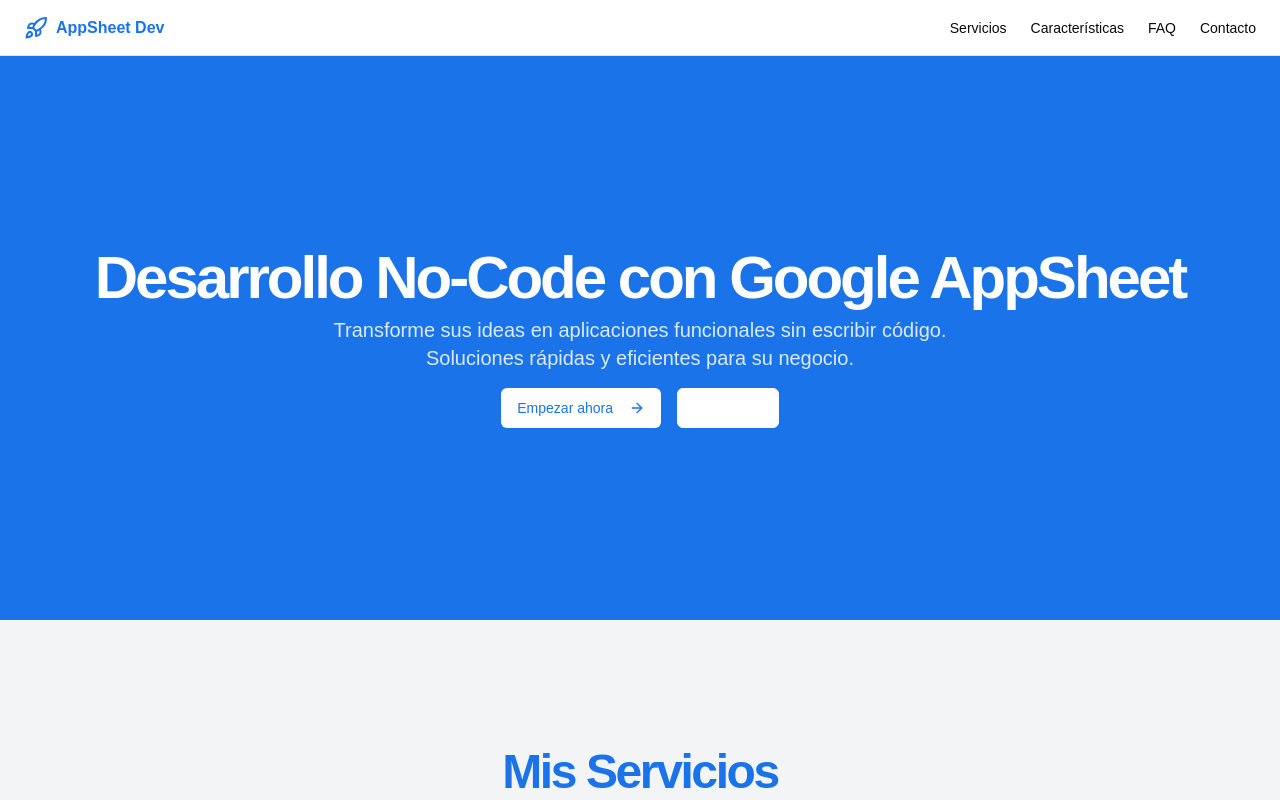
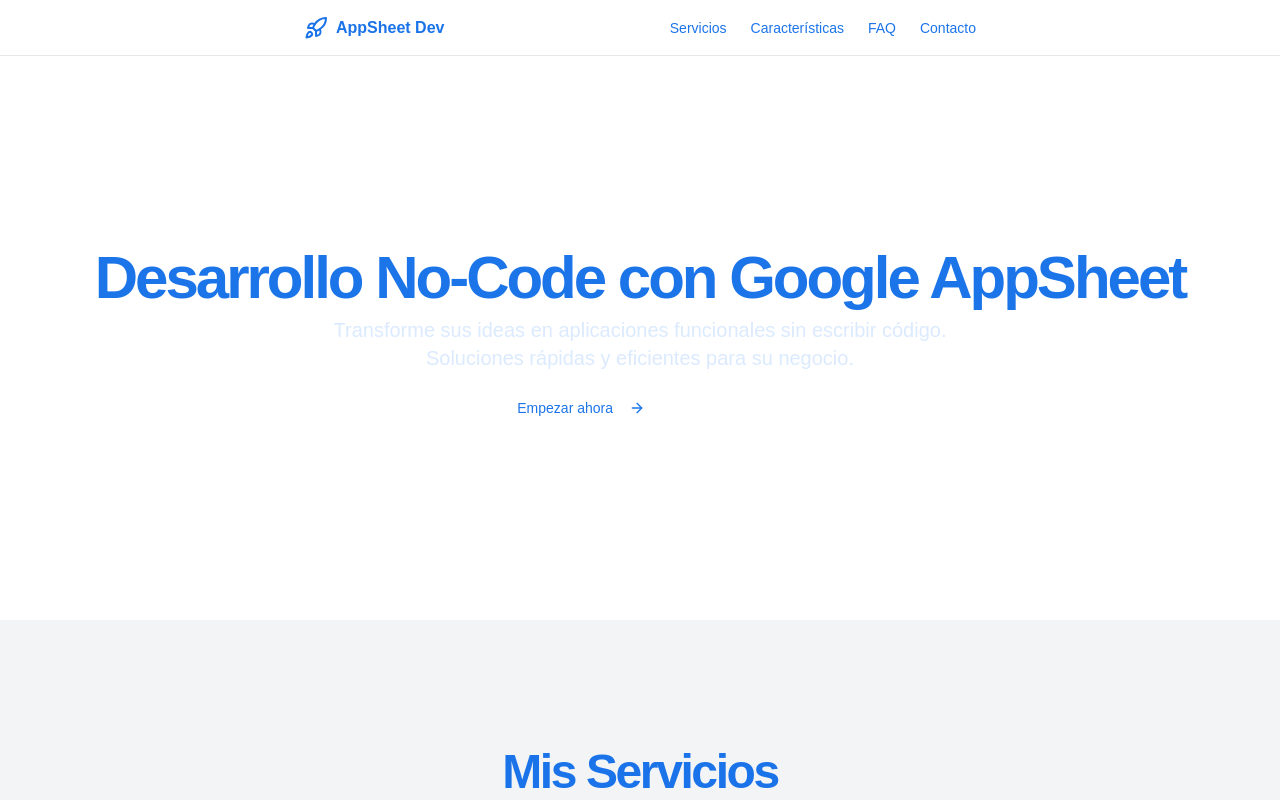
Before and after one commit to devfranciscogonzalez/landing, a Next.js app: page / in a window 1280 px wide. Shown: the top 800 px of the page. Built offline with nearby package versions, Linux system fonts and the light colour scheme.

Commit message:
Refactor CSS variables and import statements

```diff
--- a/app/globals.css
+++ b/app/globals.css
@@ -12,54 +12,56 @@
   }
 }
 
+
 @layer base {
   :root {
     --background: 0 0% 100%;
-    --foreground: 0 0% 3.9%;
+    --foreground: 214 82% 51%;
     --card: 0 0% 100%;
-    --card-foreground: 0 0% 3.9%;
+    --card-foreground: 222.2 84% 4.9%;
     --popover: 0 0% 100%;
-    --popover-foreground: 0 0% 3.9%;
-    --primary: 0 0% 9%;
-    --primary-foreground: 0 0% 98%;
-    --secondary: 0 0% 96.1%;
-    --secondary-foreground: 0 0% 9%;
-    --muted: 0 0% 96.1%;
-    --muted-foreground: 0 0% 45.1%;
-    --accent: 0 0% 96.1%;
-    --accent-foreground: 0 0% 9%;
+    --popover-foreground: 222.2 84% 4.9%;
+    --primary: 221.2 83.2% 53.3%;
+    --primary-foreground: 210 40% 98%;
+    --secondary: 210 40% 96.1%;
+    --secondary-foreground: 222.2 47.4% 11.2%;
+    --muted: 210 40% 96.1%;
+    --muted-foreground: 215.4 16.3% 46.9%;
+    --accent: 210 40% 96.1%;
+    --accent-foreground: 222.2 47.4% 11.2%;
     --destructive: 0 84.2% 60.2%;
-    --destructive-foreground: 0 0% 98%;
-    --border: 0 0% 89.8%;
-    --input: 0 0% 89.8%;
-    --ring: 0 0% 3.9%;
+    --destructive-foreground: 210 40% 98%;
+    --border: 214.3 31.8% 91.4%;
+    --input: 214.3 31.8% 91.4%;
+    --ring: 221.2 83.2% 53.3%;
+    --radius: 0.5rem;
     --chart-1: 12 76% 61%;
     --chart-2: 173 58% 39%;
     --chart-3: 197 37% 24%;
     --chart-4: 43 74% 66%;
     --chart-5: 27 87% 67%;
-    --radius: 0.5rem;
   }
+
   .dark {
-    --background: 0 0% 3.9%;
-    --foreground: 0 0% 98%;
-    --card: 0 0% 3.9%;
-    --card-foreground: 0 0% 98%;
-    --popover: 0 0% 3.9%;
-    --popover-foreground: 0 0% 98%;
-    --primary: 0 0% 98%;
-    --primary-foreground: 0 0% 9%;
-    --secondary: 0 0% 14.9%;
-    --secondary-foreground: 0 0% 98%;
-    --muted: 0 0% 14.9%;
-    --muted-foreground: 0 0% 63.9%;
-    --accent: 0 0% 14.9%;
-    --accent-foreground: 0 0% 98%;
+    --background: 222.2 84% 4.9%;
+    --foreground: 210 40% 98%;
+    --card: 222.2 84% 4.9%;
+    --card-foreground: 210 40% 98%;
+    --popover: 222.2 84% 4.9%;
+    --popover-foreground: 210 40% 98%;
+    --primary: 217.2 91.2% 59.8%;
+    --primary-foreground: 222.2 47.4% 11.2%;
+    --secondary: 217.2 32.6% 17.5%;
+    --secondary-foreground: 210 40% 98%;
+    --muted: 217.2 32.6% 17.5%;
+    --muted-foreground: 215 20.2% 65.1%;
+    --accent: 217.2 32.6% 17.5%;
+    --accent-foreground: 210 40% 98%;
     --destructive: 0 62.8% 30.6%;
-    --destructive-foreground: 0 0% 98%;
-    --border: 0 0% 14.9%;
-    --input: 0 0% 14.9%;
-    --ring: 0 0% 83.1%;
+    --destructive-foreground: 210 40% 98%;
+    --border: 217.2 32.6% 17.5%;
+    --input: 217.2 32.6% 17.5%;
+    --ring: 224.3 76.3% 48%;
     --chart-1: 220 70% 50%;
     --chart-2: 160 60% 45%;
     --chart-3: 30 80% 55%;
--- a/app/page.tsx
+++ b/app/page.tsx
@@ -1,16 +1,16 @@
-import Contact from '@/components/Contact'
-import FAQ from '@/components/FAQ'
-import Features from '@/components/Features'
-import Footer from '@/components/Footer'
-import Header from '@/components/Header'
-import Hero from '@/components/Hero'
-import Services from '@/components/Services'
+import Contact from "@/components/Contact";
+import FAQ from "@/components/FAQ";
+import Features from "@/components/Features";
+import Footer from "@/components/Footer";
+import Header from "@/components/Header";
+import Hero from "@/components/Hero";
+import Services from "@/components/Services";
 
 export default function Home() {
   return (
-    <div className="flex flex-col min-h-screen">
+    <div className="flex flex-col min-h-screen w-full">
       <Header />
-      <main className="flex-1">
+      <main className="flex flex-col justify-center items-center w-full">
         <Hero />
         <Services />
         <Features />
--- a/components/FAQ.tsx
+++ b/components/FAQ.tsx
@@ -9,7 +9,7 @@
   return (
     <section id="faq" className="w-full py-12 md:py-24 lg:py-32 bg-gray-100">
       <div className="container px-4 md:px-6">
-        <h2 className="text-3xl font-bold tracking-tighter sm:text-4xl md:text-5xl text-center mb-8 text-[#1a73e8]">
+        <h2 className="text-3xl font-bold tracking-tighter sm:text-4xl md:text-5xl text-center mb-8">
           Preguntas Frecuentes
         </h2>
         <Accordion
--- a/components/Header.tsx
+++ b/components/Header.tsx
@@ -1,30 +1,47 @@
-'use client'
+"use client";
 
-import { useState } from 'react'
-import Link from 'next/link'
-import { Button } from "@/components/ui/button"
-import { Rocket, Menu, X } from "lucide-react"
+import { useState } from "react";
+import Link from "next/link";
+import { Button } from "@/components/ui/button";
+import { Rocket, Menu, X } from "lucide-react";
 
 export default function Header() {
-  const [isMenuOpen, setIsMenuOpen] = useState(false)
+  const [isMenuOpen, setIsMenuOpen] = useState(false);
 
   return (
-    <header className="px-4 lg:px-6 h-14 flex items-center border-b border-gray-200">
+    <header className="px-4 lg:px-6 h-14 border-b border-gray-200 flex">
+      <div className="flex items-center w-full mx-auto max-w-2xl">
         <Link className="flex items-center justify-center" href="#">
           <Rocket className="h-6 w-6 mr-2 text-[#1a73e8]" />
           <span className="font-bold text-[#1a73e8]">AppSheet Dev</span>
         </Link>
-      <nav className={`ml-auto flex gap-4 sm:gap-6 ${isMenuOpen ? 'flex' : 'hidden'} md:flex flex-col md:flex-row absolute md:relative top-14 md:top-0 left-0 right-0 bg-white md:bg-transparent p-4 md:p-0 border-b md:border-b-0 border-gray-200`}>
-        <Link className="text-sm font-medium hover:text-[#1a73e8]" href="#services">
+        <nav
+          className={`ml-auto flex gap-4 sm:gap-6 ${
+            isMenuOpen ? "flex" : "hidden"
+          } md:flex flex-col md:flex-row absolute md:relative top-14 md:top-0 left-0 right-0 bg-white md:bg-transparent p-4 md:p-0 border-b md:border-b-0 border-gray-200`}
+        >
+          <Link
+            className="text-sm font-medium hover:text-[#1a73e8]"
+            href="#services"
+          >
             Servicios
           </Link>
-        <Link className="text-sm font-medium hover:text-[#1a73e8]" href="#features">
+          <Link
+            className="text-sm font-medium hover:text-[#1a73e8]"
+            href="#features"
+          >
             Características
           </Link>
-        <Link className="text-sm font-medium hover:text-[#1a73e8]" href="#faq">
+          <Link
+            className="text-sm font-medium hover:text-[#1a73e8]"
+            href="#faq"
+          >
             FAQ
           </Link>
-        <Link className="text-sm font-medium hover:text-[#1a73e8]" href="#contact">
+          <Link
+            className="text-sm font-medium hover:text-[#1a73e8]"
+            href="#contact"
+          >
             Contacto
           </Link>
         </nav>
@@ -34,8 +51,13 @@
           className="ml-auto md:hidden"
           onClick={() => setIsMenuOpen(!isMenuOpen)}
         >
-        {isMenuOpen ? <X className="h-6 w-6" /> : <Menu className="h-6 w-6 text-foreground" />}
+          {isMenuOpen ? (
+            <X className="h-6 w-6" />
+          ) : (
+            <Menu className="h-6 w-6 text-foreground" />
+          )}
         </Button>
+      </div>
     </header>
-  )
+  );
 }
--- a/components/Hero.tsx
+++ b/components/Hero.tsx
@@ -1,10 +1,10 @@
-import Link from 'next/link'
-import { Button } from "@/components/ui/button"
-import { ArrowRight } from "lucide-react"
+import Link from "next/link";
+import { Button } from "@/components/ui/button";
+import { ArrowRight } from "lucide-react";
 
 export default function Hero() {
   return (
-    <section className="w-full py-12 md:py-24 lg:py-32 xl:py-48 bg-[#1a73e8] text-white">
+    <section className="w-full py-12 md:py-24 lg:py-32 xl:py-48 text-foreground  ">
       <div className="container px-4 md:px-6">
         <div className="flex flex-col items-center space-y-4 text-center">
           <div className="space-y-2 animate-fade-up">
@@ -12,18 +12,24 @@
               Desarrollo No-Code con Google AppSheet
             </h1>
             <p className="mx-auto max-w-[700px] md:text-xl text-blue-100">
-              Transforme sus ideas en aplicaciones funcionales sin escribir código. Soluciones rápidas y eficientes para su negocio.
+              Transforme sus ideas en aplicaciones funcionales sin escribir
+              código. Soluciones rápidas y eficientes para su negocio.
             </p>
           </div>
           <div className="space-x-4">
-            <Button className="bg-white text-[#1a73e8] hover:bg-blue-50">
+            <Button className="bg-white text-[hsl(214,82%,51%)] hover:bg-blue-50">
               Empezar ahora
               <ArrowRight className="ml-2 h-4 w-4" />
             </Button>
-            <Button variant="outline" className="text-white border-white hover:bg-blue-700">Saber más</Button>
+            <Button
+              variant="outline"
+              className="text-white border-white hover:bg-blue-700"
+            >
+              Saber más
+            </Button>
           </div>
         </div>
       </div>
     </section>
-  )
+  );
 }
```
Lines whose indentation alone changed are shown as unchanged.
